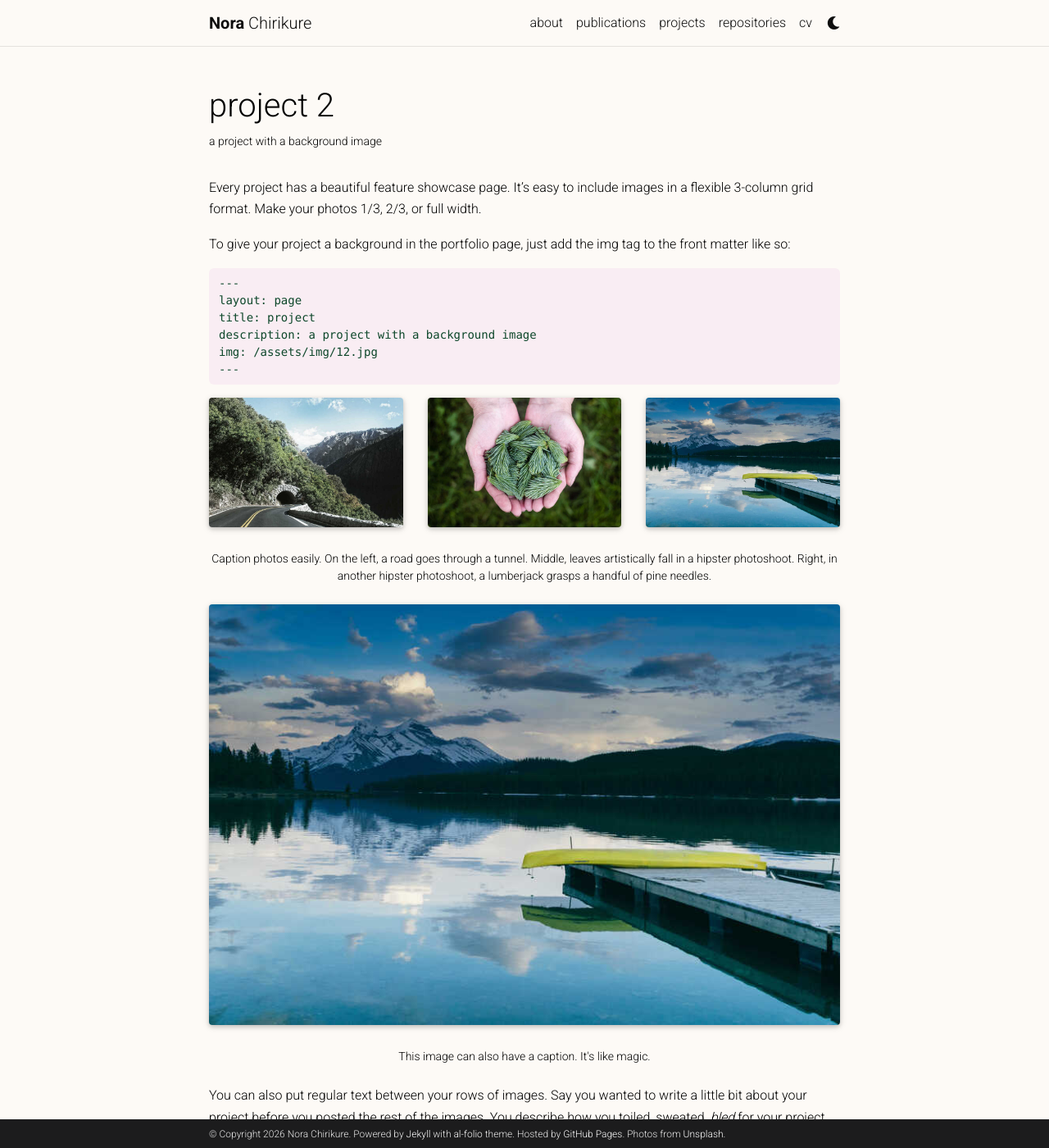
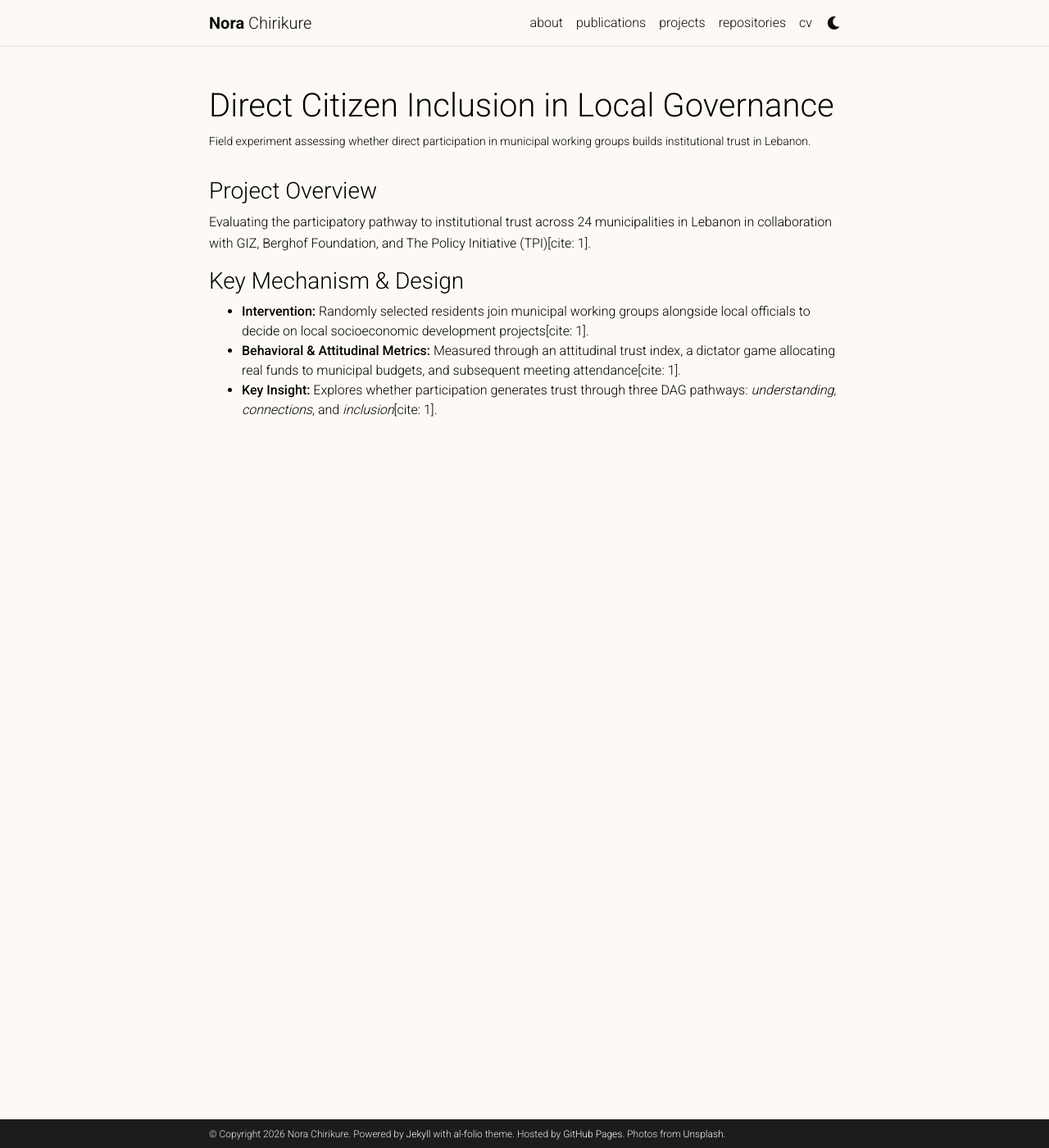
Before and after one commit to norachirikure/www, a Jekyll site: the page built from _projects/2_project.md, in a window 1280 px wide and 1400 px high. Shown: the whole window at 82% size. Built offline with Jekyll 4.4.1, drawn with Linux system fonts in a browser that asks for light colours; full-size pictures stand in for the smaller copies a plugin makes; comment, search, counter and statistics services are not loaded; a style sheet for code colours, icons or effects is not loaded; some of the changed text lies outside the part shown.

Commit message:
Revise project details for citizen inclusion research
This project evaluates the impact of direct citizen participation in local governance on institutional trust in Lebanon, detailing the methodology and key insights from the research.

````diff
--- a/_projects/2_project.md
+++ b/_projects/2_project.md
@@ -1,80 +1,16 @@
 ---
 layout: page
-title: project 2
-description: a project with a background image
-img: assets/img/3.jpg
+title: Direct Citizen Inclusion in Local Governance
+description: Field experiment assessing whether direct participation in municipal working groups builds institutional trust in Lebanon.
+img: assets/img/lebanon.jpeg
 importance: 2
-category: work
+category: research
 ---
 
-Every project has a beautiful feature showcase page.
-It's easy to include images in a flexible 3-column grid format.
-Make your photos 1/3, 2/3, or full width.
+### Project Overview
+Evaluating the participatory pathway to institutional trust across 24 municipalities in Lebanon in collaboration with GIZ, Berghof Foundation, and The Policy Initiative (TPI)[cite: 1].
 
-To give your project a background in the portfolio page, just add the img tag to the front matter like so:
-
-    ---
-    layout: page
-    title: project
-    description: a project with a background image
-    img: /assets/img/12.jpg
-    ---
-
-<div class="row">
-    <div class="col-sm mt-3 mt-md-0">
-        {% include figure.html path="assets/img/1.jpg" title="example image" class="img-fluid rounded z-depth-1" %}
-    </div>
-    <div class="col-sm mt-3 mt-md-0">
-        {% include figure.html path="assets/img/3.jpg" title="example image" class="img-fluid rounded z-depth-1" %}
-    </div>
-    <div class="col-sm mt-3 mt-md-0">
-        {% include figure.html path="assets/img/5.jpg" title="example image" class="img-fluid rounded z-depth-1" %}
-    </div>
-</div>
-<div class="caption">
-    Caption photos easily. On the left, a road goes through a tunnel. Middle, leaves artistically fall in a hipster photoshoot. Right, in another hipster photoshoot, a lumberjack grasps a handful of pine needles.
-</div>
-<div class="row">
-    <div class="col-sm mt-3 mt-md-0">
-        {% include figure.html path="assets/img/5.jpg" title="example image" class="img-fluid rounded z-depth-1" %}
-    </div>
-</div>
-<div class="caption">
-    This image can also have a caption. It's like magic.
-</div>
-
-You can also put regular text between your rows of images.
-Say you wanted to write a little bit about your project before you posted the rest of the images.
-You describe how you toiled, sweated, *bled* for your project, and then... you reveal its glory in the next row of images.
-
-
-<div class="row justify-content-sm-center">
-    <div class="col-sm-8 mt-3 mt-md-0">
-        {% include figure.html path="assets/img/6.jpg" title="example image" class="img-fluid rounded z-depth-1" %}
-    </div>
-    <div class="col-sm-4 mt-3 mt-md-0">
-        {% include figure.html path="assets/img/11.jpg" title="example image" class="img-fluid rounded z-depth-1" %}
-    </div>
-</div>
-<div class="caption">
-    You can also have artistically styled 2/3 + 1/3 images, like these.
-</div>
-
-
-The code is simple.
-Just wrap your images with `<div class="col-sm">` and place them inside `<div class="row">` (read more about the <a href="https://getbootstrap.com/docs/4.4/layout/grid/">Bootstrap Grid</a> system).
-To make images responsive, add `img-fluid` class to each; for rounded corners and shadows use `rounded` and `z-depth-1` classes.
-Here's the code for the last row of images above:
-
-{% raw %}
-```html
-<div class="row justify-content-sm-center">
-    <div class="col-sm-8 mt-3 mt-md-0">
-        {% include figure.html path="assets/img/6.jpg" title="example image" class="img-fluid rounded z-depth-1" %}
-    </div>
-    <div class="col-sm-4 mt-3 mt-md-0">
-        {% include figure.html path="assets/img/11.jpg" title="example image" class="img-fluid rounded z-depth-1" %}
-    </div>
-</div>
-```
-{% endraw %}
+### Key Mechanism & Design
+* **Intervention:** Randomly selected residents join municipal working groups alongside local officials to decide on local socioeconomic development projects[cite: 1].
+* **Behavioral & Attitudinal Metrics:** Measured through an attitudinal trust index, a dictator game allocating real funds to municipal budgets, and subsequent meeting attendance[cite: 1].
+* **Key Insight:** Explores whether participation generates trust through three DAG pathways: *understanding*, *connections*, and *inclusion*[cite: 1].
````
